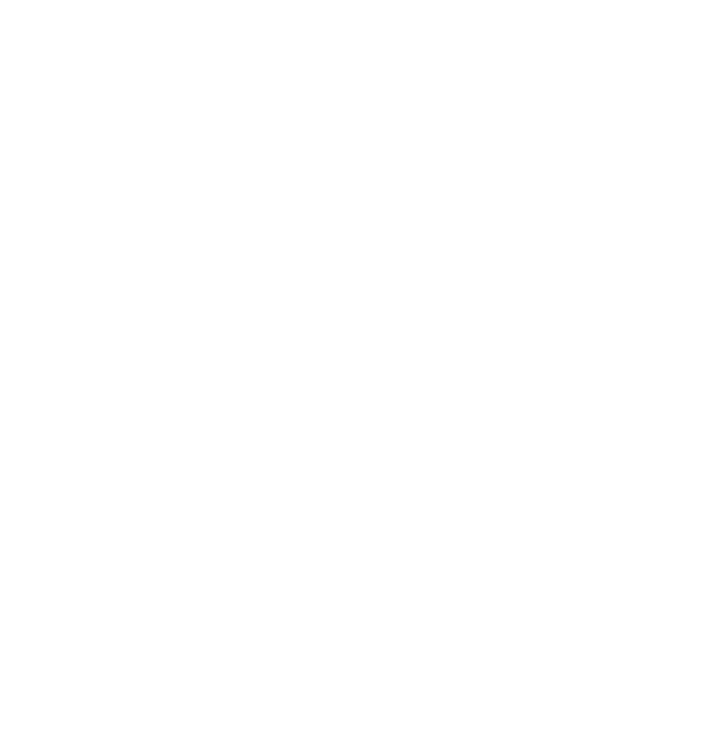
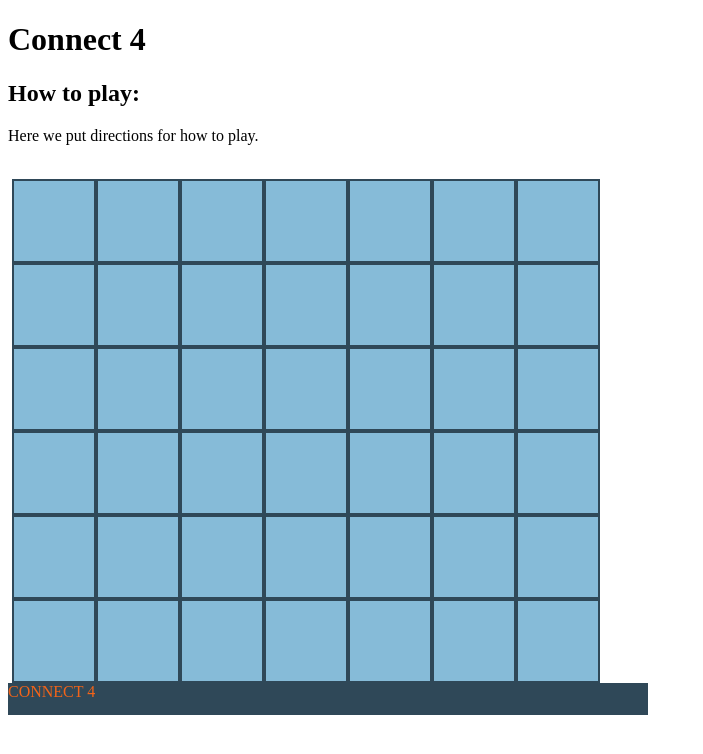
Before and after one commit to knmarvel/connect-4, a plain HTML site: page index.html in a window 1280 px wide. Shown: the whole page, without its empty margins (0-703 px from the left). Drawn offline with Linux system fonts and the light colour scheme.

Commit message:
basic layout

```diff
--- a/css/css.css
+++ b/css/css.css
@@ -0,0 +1,42 @@
+:root{
+    --blockwidth: 5em;
+    --blockheight: 5em;
+    --color1: #33658A;
+    --color2: #86BBD8;
+    --color3: #2f4858;
+    --color4: #f6AE2D;
+    --color5: #f26419;
+}
+
+#playarea   {
+
+    display: flex;
+    flex-direction: column;
+    overflow:hidden;
+}
+
+.row{
+    display: flex;
+    flex-direction: row;
+}
+
+.block {
+    border: 2px solid var(--color3);
+    height: 5em;
+    width: 5em;
+    margin: 0;
+    padding: 0;
+    background-color: var(--color2);
+
+
+}
+
+#bottomofboard  {
+    background-color: var(--color3);
+    color: var(--color5);
+    height:2em;
+    width: 40em;
+    padding: 0;
+
+
+}
--- a/index.html
+++ b/index.html
@@ -12,6 +12,74 @@
         <link rel="stylesheet" href="css/css.css">
     </head>
     <body>
+        <header>
+            <h1>
+                Connect 4
+            </h1>
+        </header>
+        <main>
+            <h2>How to play: </h2>
+            <p>Here we put directions for how to play.</p>
+            <div id = "playarea">&nbsp;
+                <div class = "row" id = "row5">&nbsp;
+                    <div class="block" id="5,0">&nbsp;</div>
+                    <div class="block" id="5,1">&nbsp;</div>
+                    <div class="block" id="5,2">&nbsp;</div>
+                    <div class="block" id="5,3">&nbsp;</div>
+                    <div class="block" id="5,4">&nbsp;</div>
+                    <div class="block" id="5,5">&nbsp;</div>
+                    <div class="block" id="5,6">&nbsp;</div>
+                </div>
+                <div class = "row" id = "row4">&nbsp;
+                    <div class="block" id="4,0">&nbsp;</div>
+                    <div class="block" id="4,1">&nbsp;</div>
+                    <div class="block" id="4,2">&nbsp;</div>
+                    <div class="block" id="4,3">&nbsp;</div>
+                    <div class="block" id="4,4">&nbsp;</div>
+                    <div class="block" id="4,5">&nbsp;</div>
+                    <div class="block" id="4,6">&nbsp;</div>
+                </div>
+                <div class = "row" id = "row3">&nbsp;
+                    <div class="block" id="3,0">&nbsp;</div>
+                    <div class="block" id="3,1">&nbsp;</div>
+                    <div class="block" id="3,2">&nbsp;</div>
+                    <div class="block" id="3,3">&nbsp;</div>
+                    <div class="block" id="3,4">&nbsp;</div>
+                    <div class="block" id="3,5">&nbsp;</div>
+                    <div class="block" id="3,6">&nbsp;</div>
+                </div>
+                <div class = "row" id = "row2">&nbsp;
+                    <div class="block" id="2,0">&nbsp;</div>
+                    <div class="block" id="2,1">&nbsp;</div>
+                    <div class="block" id="2,2">&nbsp;</div>
+                    <div class="block" id="2,3">&nbsp;</div>
+                    <div class="block" id="2,4">&nbsp;</div>
+                    <div class="block" id="2,5">&nbsp;</div>
+                    <div class="block" id="2,6">&nbsp;</div>
+                </div>
+                <div class = "row" id = "row1">&nbsp;
+                    <div class="block" id="1,0">&nbsp;</div>
+                    <div class="block" id="1,1">&nbsp;</div>
+                    <div class="block" id="1,2">&nbsp;</div>
+                    <div class="block" id="1,3">&nbsp;</div>
+                    <div class="block" id="1,4">&nbsp;</div>
+                    <div class="block" id="1,5">&nbsp;</div>
+                    <div class="block" id="1,6">&nbsp;</div>
+                </div>
+                <div class = "row" id = "row0">&nbsp;
+                    <div class="block" id="0,0">&nbsp;</div>
+                    <div class="block" id="0,1">&nbsp;</div>
+                    <div class="block" id="0,2">&nbsp;</div>
+                    <div class="block" id="0,3">&nbsp;</div>
+                    <div class="block" id="0,4">&nbsp;</div>
+                    <div class="block" id="0,5">&nbsp;</div>
+                    <div class="block" id="0,6">&nbsp;</div>
+                </div>
+                <div class = "row" id = "bottomofboard">
+                    CONNECT 4
+                </div>
+            </div>
+        </main>
         <!--[if lt IE 7]>
             <p class="browsehappy">You are using an <strong>outdated</strong> browser. Please <a href="#">upgrade your browser</a> to improve your experience.</p>
         <![endif]-->
```
